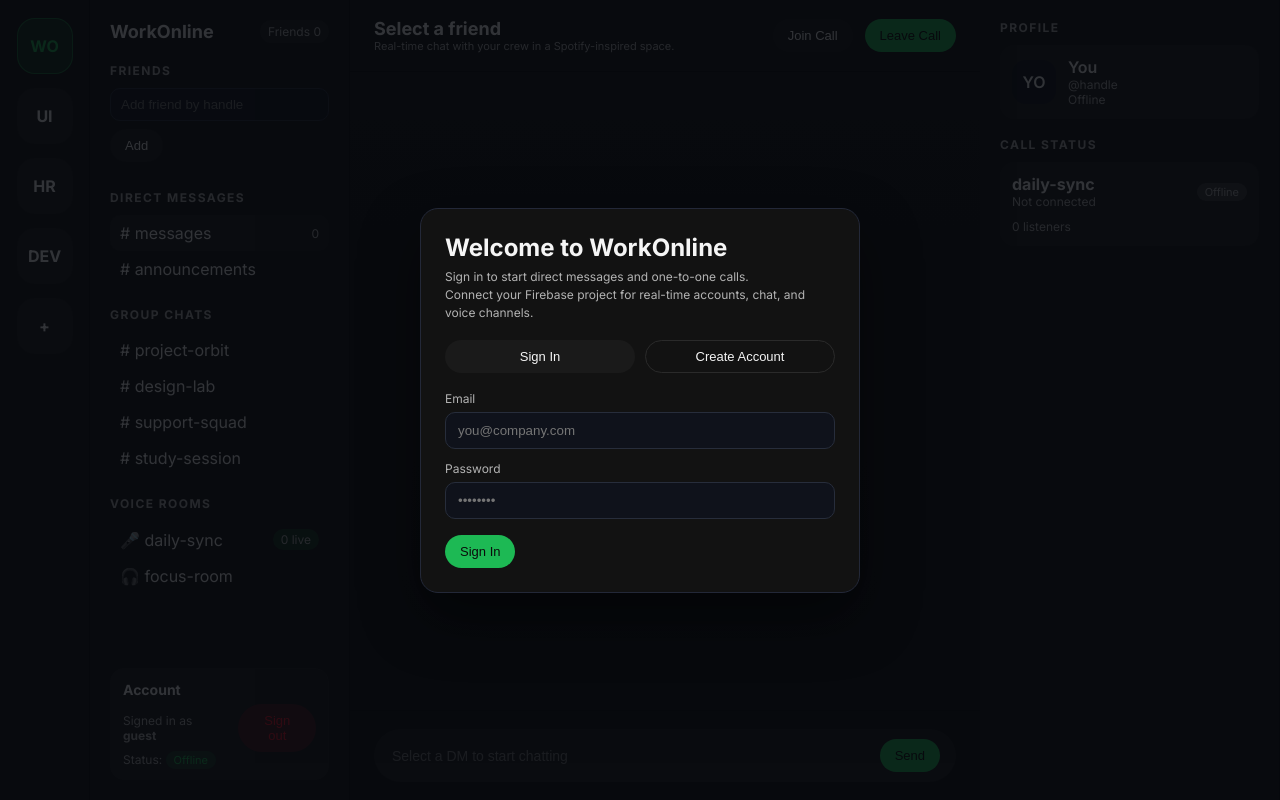
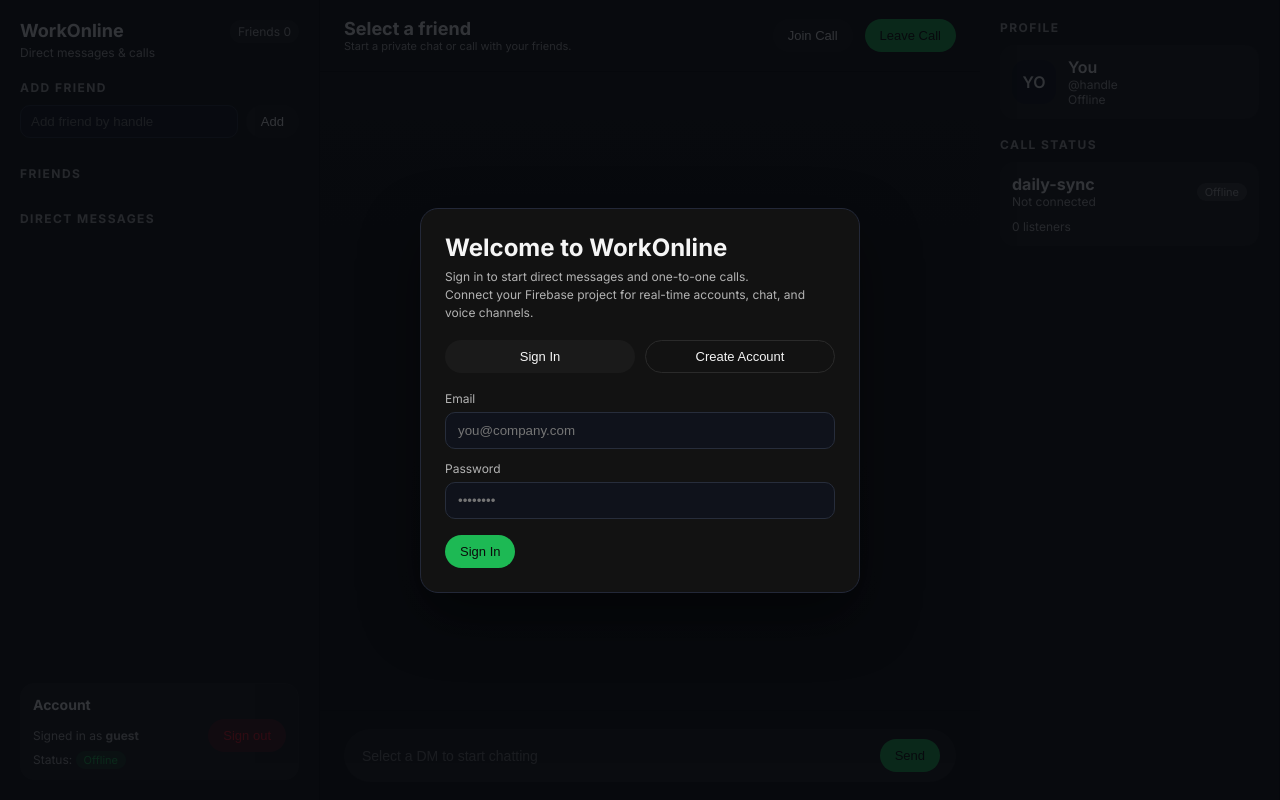
Before and after one commit to thefoxssss/clih-nails, a plain HTML site: page index.html in a window 1280 px wide. Drawn offline with Linux system fonts and the light colour scheme; no server answers.

Commit message:
Focus layout on DMs and calls

```diff
--- a/index.html
+++ b/index.html
@@ -62,49 +62,32 @@
 </div>
 
 <div class="app">
-  <aside class="sidebar">
-    <div class="server active">WO</div>
-    <div class="server">UI</div>
-    <div class="server">HR</div>
-    <div class="server">DEV</div>
-    <div class="server">+</div>
-  </aside>
-
   <aside class="channels">
     <div class="brand">
-      <h1>WorkOnline</h1>
+      <div>
+        <h1>WorkOnline</h1>
+        <p class="brand-subtitle">Direct messages & calls</p>
+      </div>
       <span class="status-badge" id="onlineCount">Friends 0</span>
     </div>
 
     <div class="section">
-      <h2>Friends</h2>
+      <h2>Add Friend</h2>
       <div class="friend-actions">
         <input id="friendHandleInput" type="text" placeholder="Add friend by handle">
         <button class="button" id="addFriendBtn">Add</button>
       </div>
       <div class="auth-note" id="friendsError"></div>
+    </div>
+
+    <div class="section">
+      <h2>Friends</h2>
       <div id="friendsList"></div>
     </div>
 
     <div class="section">
       <h2>Direct Messages</h2>
       <div id="dmList"></div>
-      <div class="channel active" data-channel="messages"># messages <span id="messageCount">0</span></div>
-      <div class="channel" data-channel="announcements"># announcements</div>
-    </div>
-
-    <div class="section">
-      <h2>Group Chats</h2>
-      <div class="channel" data-channel="project-orbit"># project-orbit</div>
-      <div class="channel" data-channel="design-lab"># design-lab</div>
-      <div class="channel" data-channel="support-squad"># support-squad</div>
-      <div class="channel" data-channel="study-session"># study-session</div>
-    </div>
-
-    <div class="section">
-      <h2>Voice Rooms</h2>
-      <div class="channel" data-voice="daily-sync">🎤 daily-sync <span class="pill" id="voiceCount">0 live</span></div>
-      <div class="channel" data-voice="focus-room">🎧 focus-room</div>
     </div>
 
     <div class="account">
@@ -121,7 +104,7 @@
     <div class="header">
       <div>
         <h2 id="activeChannel">Select a friend</h2>
-        <div class="tag">Real-time chat with your crew in a Spotify-inspired space.</div>
+        <div class="tag">Start a private chat or call with your friends.</div>
       </div>
       <div class="actions">
         <button class="button success hidden" id="dmCallBtn">Call Friend</button>
--- a/styles.css
+++ b/styles.css
@@ -18,32 +18,12 @@
 }
 .app{
   display:grid;
-  grid-template-columns:90px 260px 1fr 300px;
+  grid-template-columns:320px 1fr 300px;
   height:100vh;
 }
-.sidebar,.channels,.friends{
+.channels,.friends{
   background:var(--panel);
   border-right:1px solid #070707;
-}
-.sidebar{
-  display:flex;
-  flex-direction:column;
-  align-items:center;
-  gap:14px;
-  padding:18px 0;
-}
-.server{
-  width:56px;height:56px;border-radius:18px;
-  background:var(--panel-light);
-  display:grid;place-items:center;
-  color:var(--text);
-  font-weight:700;
-  border:1px solid transparent;
-}
-.server.active{
-  background:rgba(29,185,84,0.15);
-  border-color:rgba(29,185,84,0.5);
-  color:var(--accent);
 }
 .channels{
   padding:20px;
@@ -53,11 +33,17 @@
 }
 .brand{
   display:flex;
-  align-items:center;
+  align-items:flex-start;
   justify-content:space-between;
+  gap:12px;
 }
 .brand h1{
   font-size:18px;margin:0
+}
+.brand-subtitle{
+  margin:4px 0 0 0;
+  font-size:12px;
+  color:var(--muted);
 }
 .status-badge{
   font-size:12px;
@@ -73,19 +59,6 @@
   color:var(--muted);
   margin:0 0 10px 0;
 }
-.channel{
-  display:flex;
-  align-items:center;
-  justify-content:space-between;
-  gap:8px;
-  padding:8px 10px;
-  border-radius:10px;
-  color:var(--text);
-  background:transparent;
-  cursor:pointer;
-}
-.channel.active{background:var(--panel-light)}
-.channel span{color:var(--muted);font-size:12px}
 .account{
   margin-top:auto;
   padding:12px;
@@ -341,10 +314,3 @@
   font-size:12px;
   color:var(--muted);
 }
-.pill{
-  font-size:11px;
-  padding:3px 8px;
-  border-radius:999px;
-  background:rgba(29,185,84,0.2);
-  color:var(--accent);
-}
```
